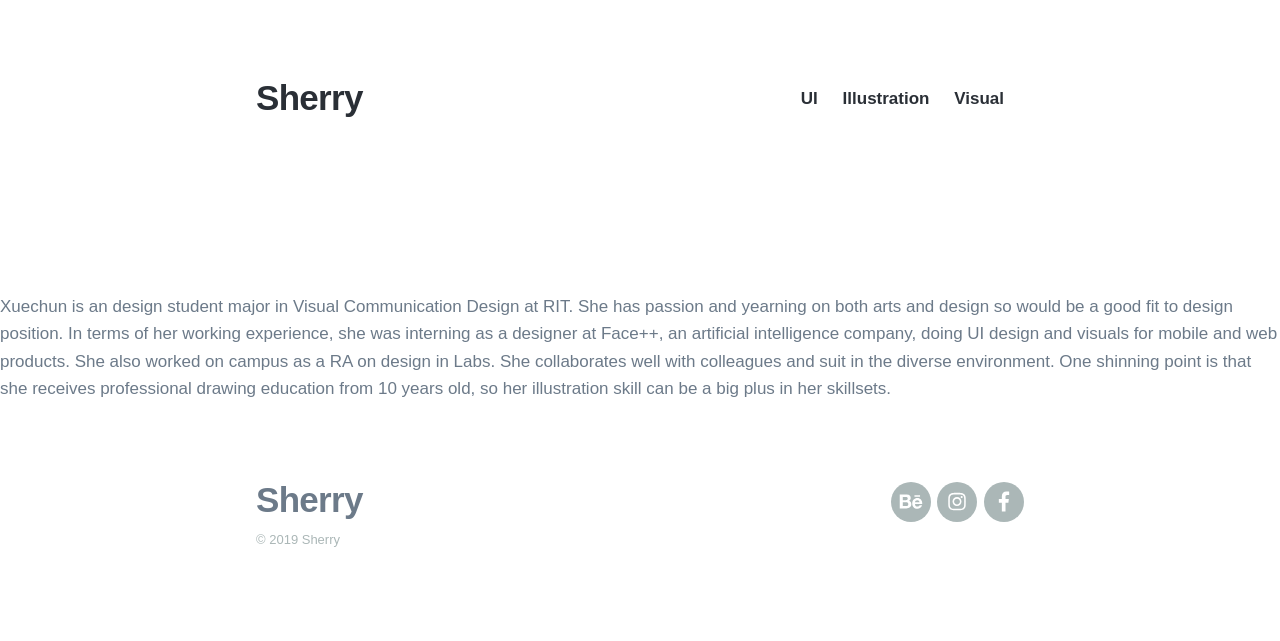
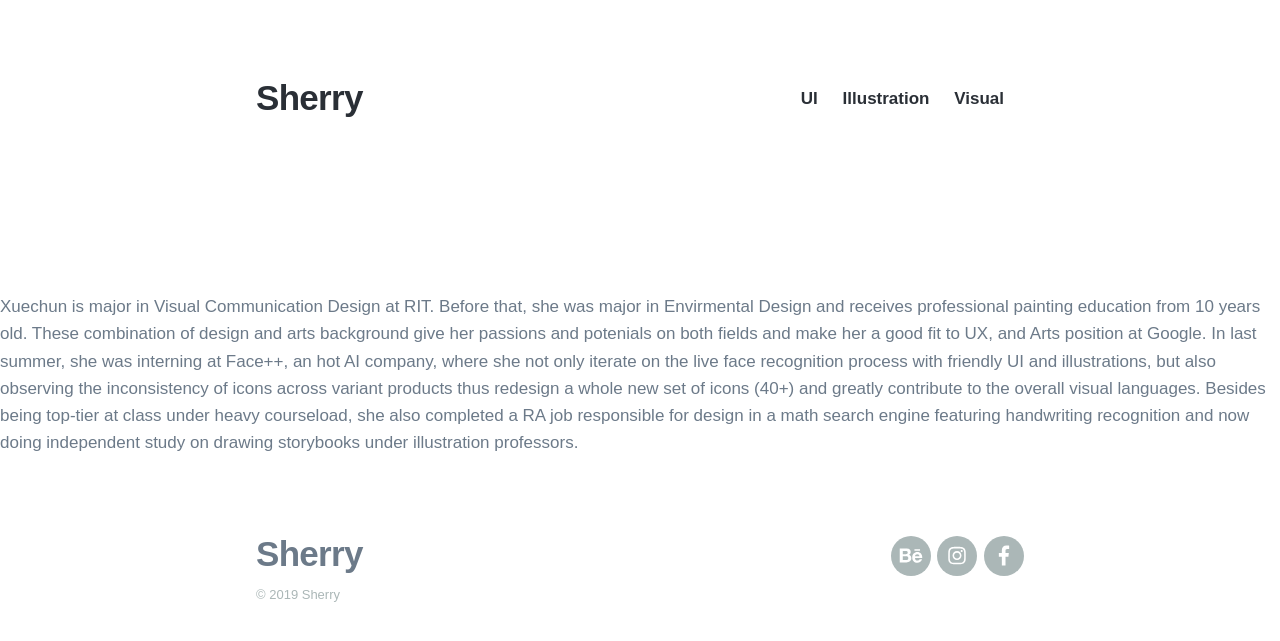
Before and after one commit to xuechundesign/xuechundesign.github.io, a Jekyll site: the page built from attach/referral.md, in a window 1280 px wide. Shown: the top 641 px of the page. Built offline with Jekyll 4.4.1, drawn with Linux system fonts in a browser that asks for light colours; nearby versions of some CDN libraries; some web fonts are replaced; our own code applies the rules of GitHub Pages for plain Markdown files.

Commit message:
rename ext

```diff
--- a/attach/referral.md
+++ b/attach/referral.md
@@ -1,3 +1,5 @@
-Xuechun is an design student major in Visual Communication Design at RIT. She has passion and yearning on both arts and design so would be a good fit to design position.
+Xuechun is major in Visual Communication Design at RIT. Before that, she was major in Envirmental Design and receives professional painting education from 10 years old. These combination of design and arts background give her passions and potenials on both fields and make her a good fit to UX, and Arts position at Google.
 
-In terms of her working experience, she was interning as a designer at Face++, an artificial intelligence company, doing UI design and visuals for mobile and web products. She also worked on campus as a RA on design in Labs. She collaborates well with colleagues and suit in the diverse environment. One shinning point is that she receives professional drawing education from 10 years old, so her illustration skill can be a big plus in her skillsets.
+In last summer, she was interning at Face++, an hot AI company, where she not only iterate on the live face recognition process with friendly UI and illustrations, but also observing the inconsistency of icons across variant products thus redesign a whole new set of icons (40+) and greatly contribute to the overall visual languages.
+
+Besides being top-tier at class under heavy courseload, she also completed a RA job responsible for design in a math search engine featuring handwriting recognition and now doing independent study on drawing storybooks under illustration professors.
```
Also changed, not shown: images/facepp/workingPhoto/1.jpg (added), images/facepp/workingPhoto/3.jpg (added), images/facepp/workingPhoto/4.jpg (added), images/facepp/workingPhoto/5.jpg (added), images/facepp/workingPhoto/6.jpg (added).
